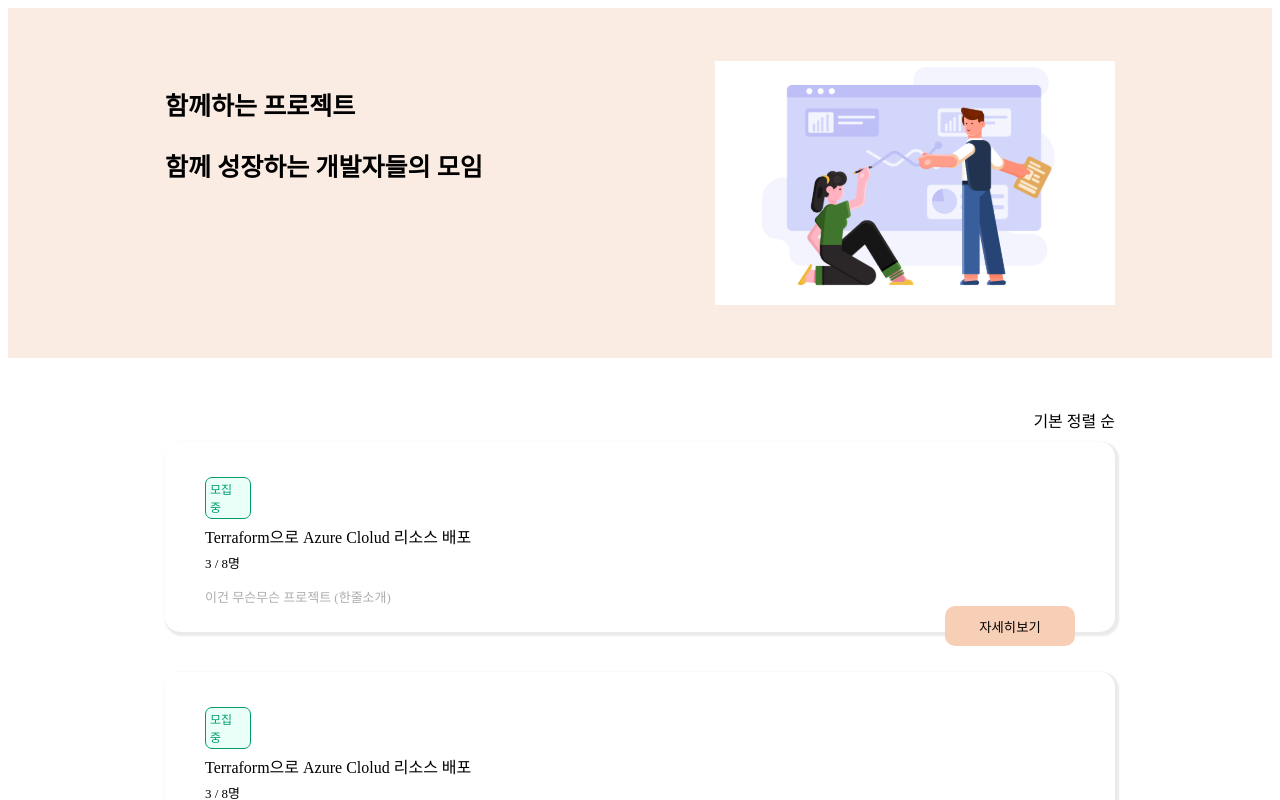
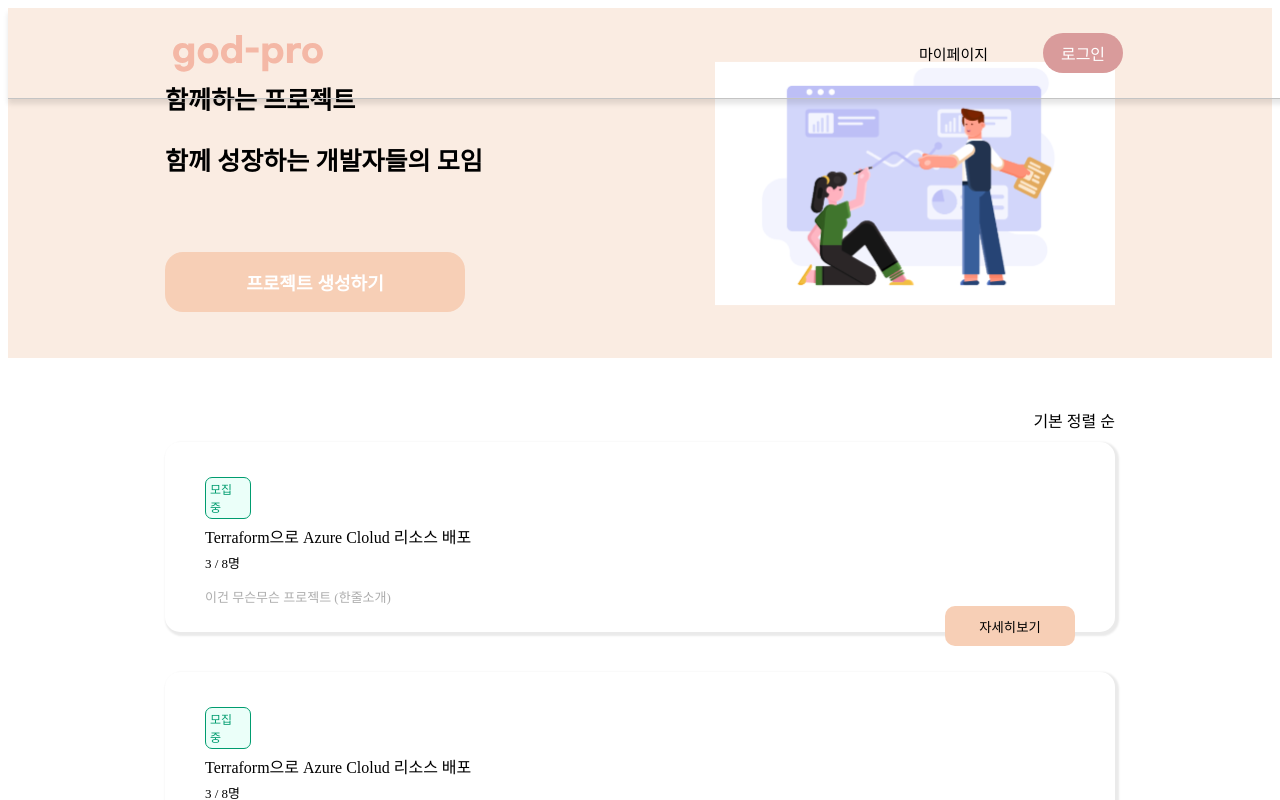
Before and after one commit to jogpfls/GodPro_WEB, a React (Vite) app in the folder god_pro/: page / in a window 1280 px wide. Shown: the top 800 px of the page. Built offline with nearby package versions, Linux system fonts and the light colour scheme.

Commit message:
fix: UI 수정

```diff
--- a/god_pro/src/pages/Home.css
+++ b/god_pro/src/pages/Home.css
@@ -44,3 +44,20 @@
   flex-direction: column;
   gap: 40px;
 }
+
+.home_button{
+  width: 300px;
+  height: 60px;
+  background-color: #F7CFB6;
+  color: white;
+  border: none;
+  border-radius: 18px;
+  font-size: 18px;
+  font-weight: 600;
+  margin-top: 50px;
+}
+
+.home_button:hover{
+  background-color: #F0CAB2;
+  cursor: pointer;
+}
--- a/god_pro/src/pages/Home.jsx
+++ b/god_pro/src/pages/Home.jsx
@@ -3,15 +3,23 @@ import styled from 'styled-components';
 import AllProject from '../components/AllProject';
 import bannerImg from '../images/image.svg'
 import './Home.css';
+import { useNavigate } from 'react-router-dom';
+import Header from '../components/Header';
 
 const Home = () => {
+  const navigate = useNavigate();
   return (
+    <>
+    <Header />
     <div className='home_wrapper'>
       <div className='home_banner'>
         <div className='home_innerWrapper'>
           <div>
             <p className='home_titleText'>함께하는 프로젝트</p>
             <p className='home_titleText'>함께 성장하는 개발자들의 모임</p>
+            <button
+            onClick={()=>navigate('/detailpage/Register')}
+            className="home_button">프로젝트 생성하기</button>
           </div>
         <img className='home_bannerImage' src={bannerImg} alt="이미지" />
         </div>
@@ -25,6 +33,7 @@ const Home = () => {
         </div>
       </div>
     </div>
+    </>
   );
 };
 
```
